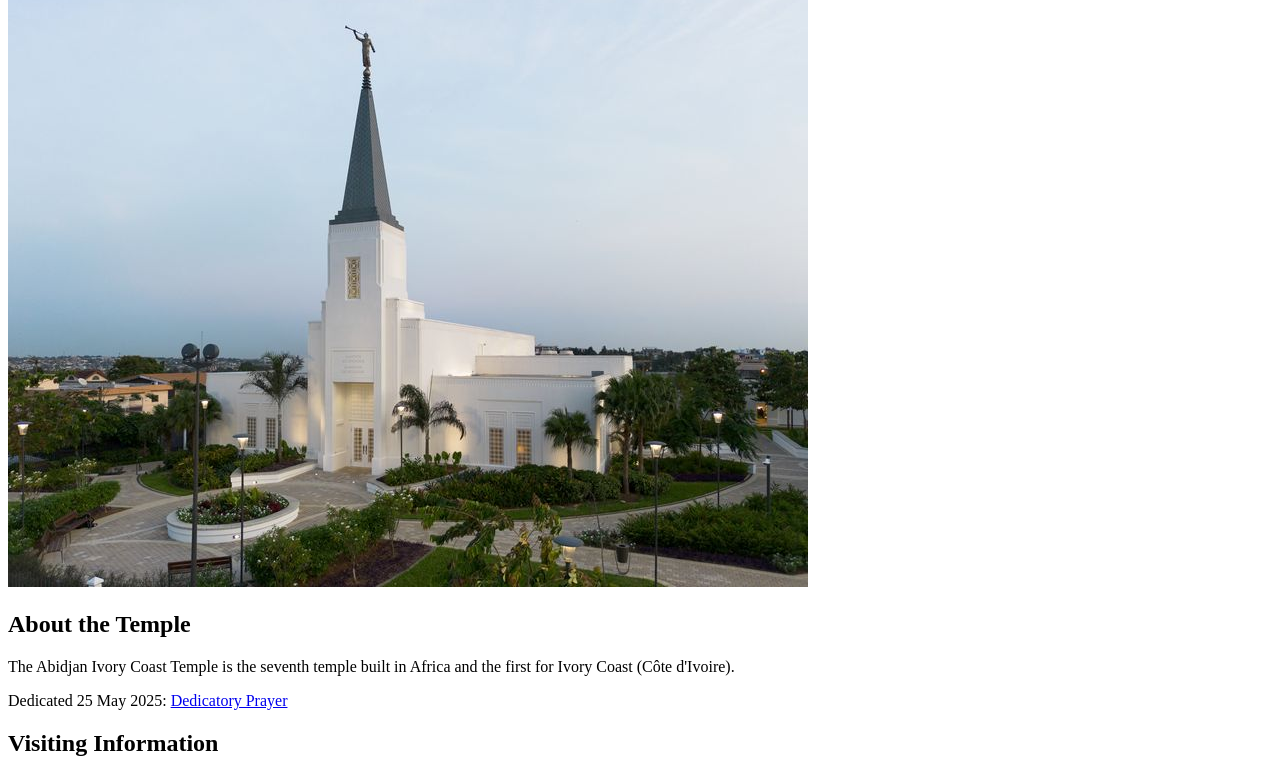
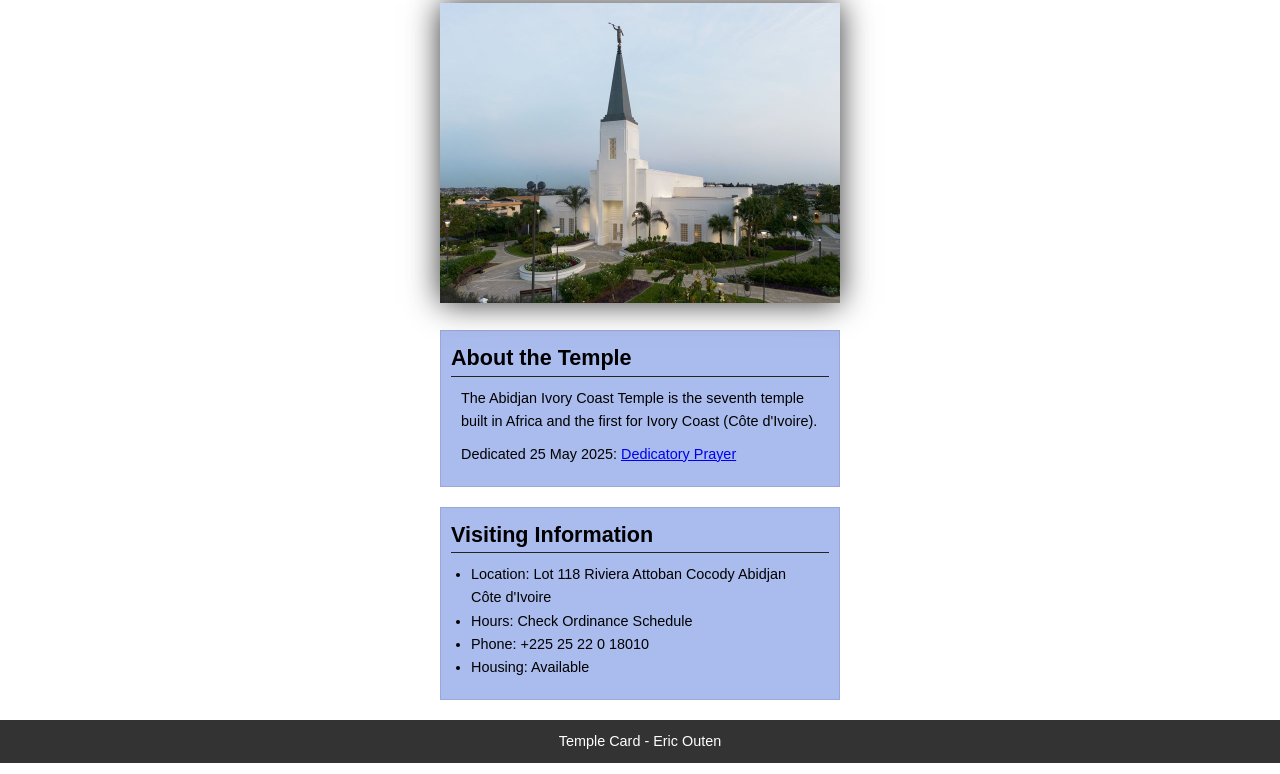
Before and after one commit to outendesigns/wdd130, a plain HTML site: page week02/temple.html in a window 1280 px wide. Shown: the part 127-901 px from the top of the page. Drawn offline with Linux system fonts and the light colour scheme.

Commit message:
updates for week 2

```diff
--- a/styles/styles.css
+++ b/styles/styles.css
@@ -0,0 +1,26 @@
+nav {
+    background-color: darkblue;
+    padding: 10px;
+}
+
+nav a {
+    color: white;
+    display: block;
+    padding: 20px;
+}
+
+h1 {
+    color: darkblue;
+}
+
+img {
+    width: 150px;
+    height: auto;
+    border: 1px solid black;
+    padding: 2px;
+    box-shadow: 0 0 30xp gray;
+}
+
+p {
+    padding: 10px;
+}
--- /dev/null
+++ b/week02/styles/temple.css
@@ -0,0 +1,58 @@
+* {
+    margin: 0;
+    padding: 0;
+}
+
+body {
+    font-family: Arial, Helvetica, sans-serif;
+    line-height: 1.6;
+}
+
+header,
+footer {
+    background-color: #333;
+    color: #fff;
+    padding: 10px;
+    text-align: center;
+    font-size: 1.5rem;
+}
+
+main {
+    width: 400px;
+    margin: 0 auto;
+}
+
+h1 {
+    margin: 10px;
+    text-align: center;
+}
+
+h2 {
+    border-bottom: 1px solid #222;
+}
+
+img {
+    width: 100%;
+    height: auto;
+    box-shadow: 0 0 30px #333;
+}
+
+section {
+    margin: 20px 0;
+    border: 1px solid rgb(0 0 0 / 10%);
+    padding: 10px;
+    background-color: #abe;
+    font-size: .9rem;
+}
+
+section p {
+    margin: 10px;
+}
+
+ul {
+    margin: 10px 20px;
+}
+
+footer {
+    font-size: .9rem;
+}
--- a/week02/temple.html
+++ b/week02/temple.html
@@ -5,6 +5,7 @@
     <meta charset="UTF-8">
     <meta name="viewport" content="width=device-width, initial-scale=1.0">
     <title>Temple Card - Abidjan Côte d'Ivoire</title>
+    <link href="styles/temple.css" rel="stylesheet">
 </head>
 
 <body>
@@ -32,7 +33,7 @@
         </section>
     </main>
     <footer>
-        <p>Temple Card - Your Name</p>
+        <p>Temple Card - Eric Outen</p>
     </footer>
 </body>
 
```
Also changed, not shown: index.html (+1 -0 lines), week02/basic-layout.html (+3 -1 lines).
